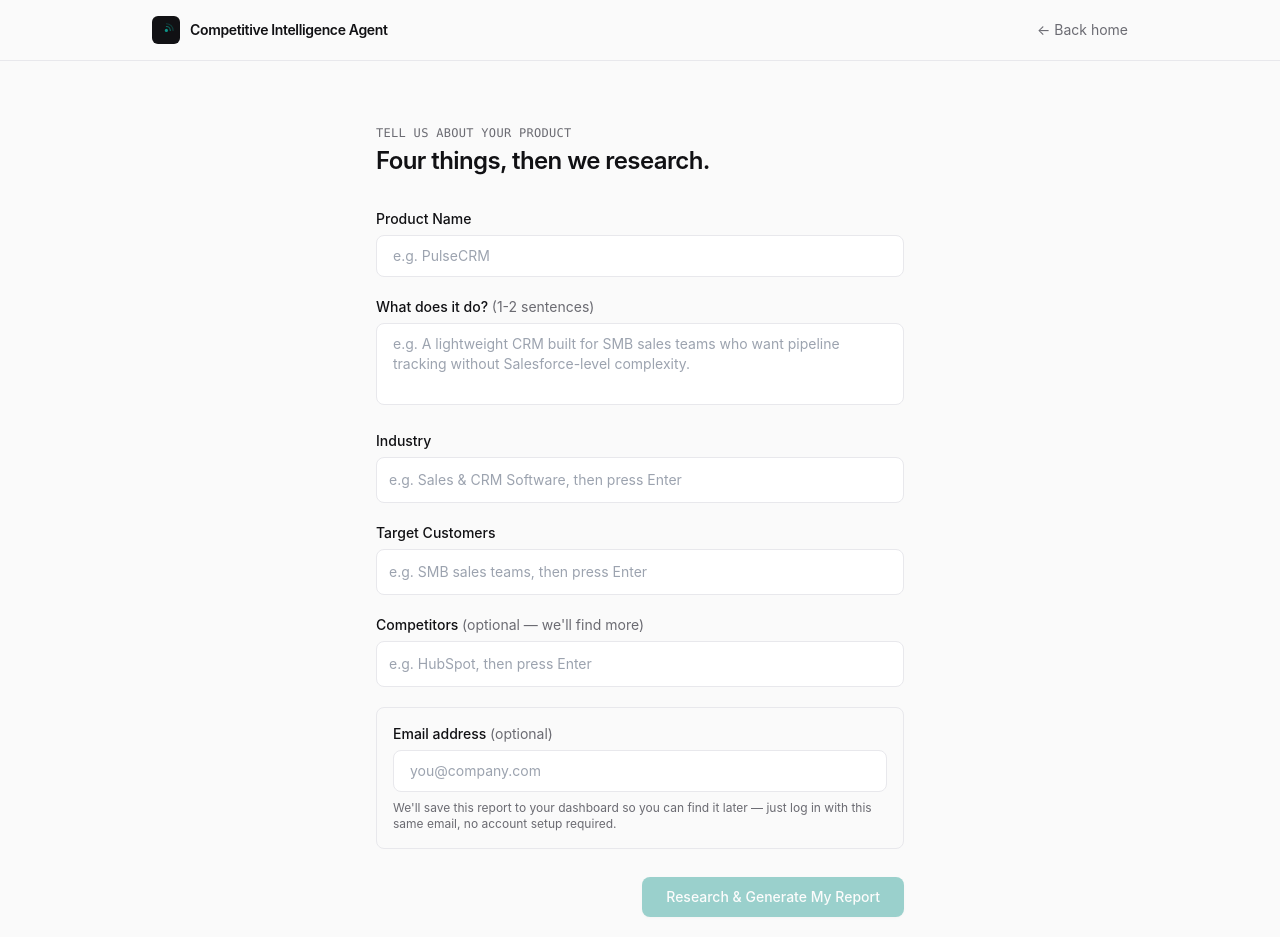
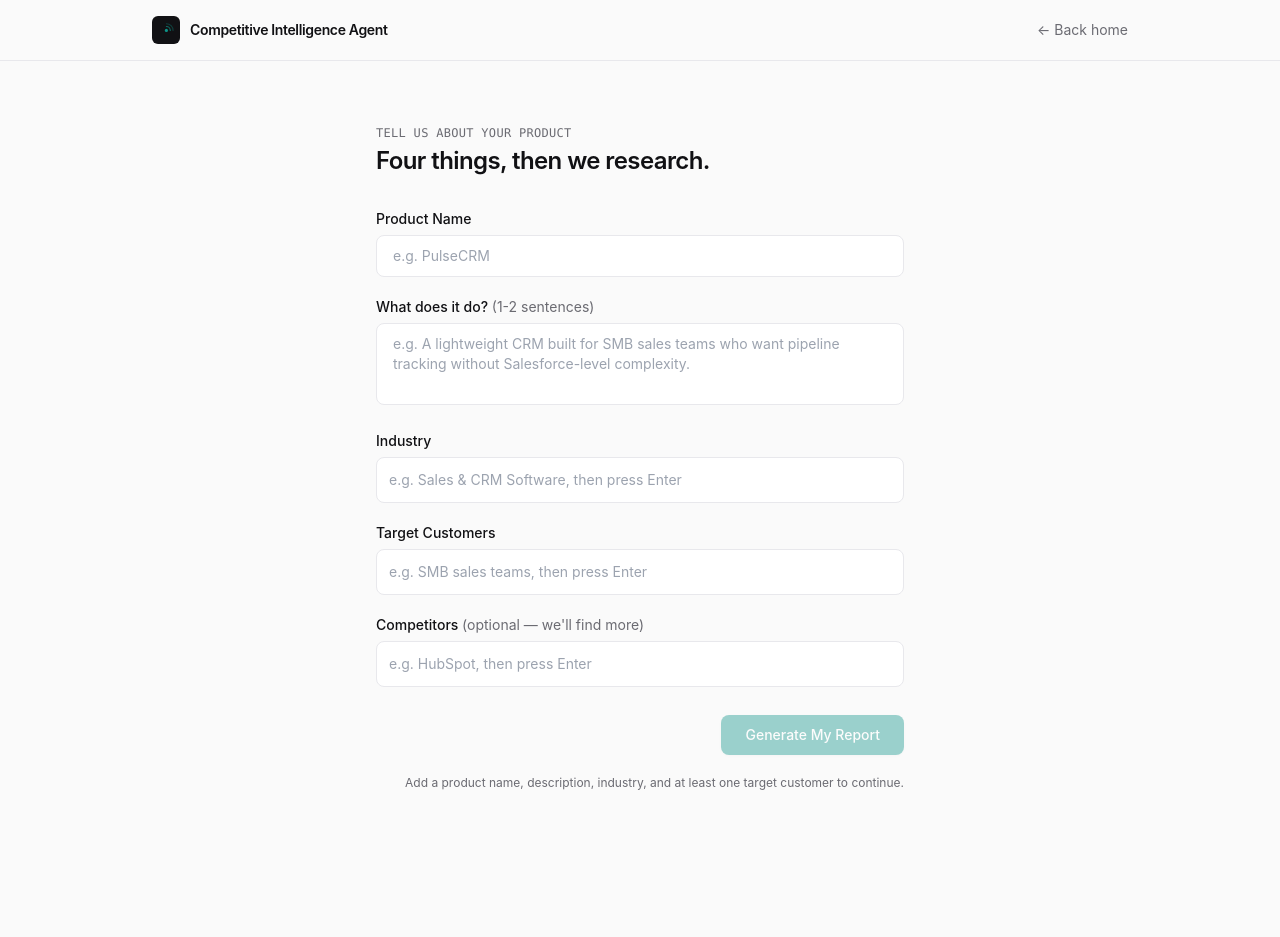
Before and after one commit to ReshmikaD/competitive-intelligence-agent, a Next.js app: page /create in a window 1280 px wide. Shown: the top 937 px of the page. After the commit the page ends 855 px from the top, so only its background shows below. Built offline with nearby package versions, Linux system fonts and the light colour scheme.

Commit message:
Fix AnalysisForm.tsx: remove stale email field, match session-gated save flow

```diff
--- a/components/create/AnalysisForm.tsx
+++ b/components/create/AnalysisForm.tsx
@@ -71,7 +71,6 @@ export default function AnalysisForm({
   const [industry, setIndustry] = useState<string[]>([]);
   const [targetCustomers, setTargetCustomers] = useState<string[]>([]);
   const [knownCompetitors, setKnownCompetitors] = useState<string[]>([]);
-  const [email, setEmail] = useState("");
 
   const valid =
     productName.trim().length > 0 &&
@@ -94,7 +93,6 @@ export default function AnalysisForm({
       industry,
       targetCustomers,
       knownCompetitors,
-      email: email.trim() || undefined,
     });
   }
 
@@ -163,30 +161,13 @@ export default function AnalysisForm({
           />
         </div>
 
-        <div className="rounded-lg border border-line bg-paper p-4">
-          <label className="mb-1.5 block text-sm font-medium text-ink">
-            Email address <span className="font-normal text-mist">(optional)</span>
-          </label>
-          <input
-            type="email"
-            value={email}
-            onChange={(e) => setEmail(e.target.value)}
-            placeholder="you@company.com"
-            className="w-full rounded-lg border border-line bg-white px-4 py-2.5 text-sm outline-none focus:border-accent focus-visible:outline-none focus-visible:ring-2 focus-visible:ring-accent focus-visible:ring-offset-2"
-          />
-          <p className="mt-2 text-xs text-mist">
-            We&apos;ll save this report to your dashboard so you can find it later — just log
-            in with this same email, no account setup required.
-          </p>
-        </div>
-
         <div className="flex justify-end pt-2">
           <button
             onClick={handleSubmit}
             disabled={!valid}
             className="rounded-lg bg-accent px-6 py-2.5 text-sm font-medium text-white shadow-card transition hover:bg-accent-dark disabled:opacity-40 focus-visible:outline-none focus-visible:ring-2 focus-visible:ring-accent focus-visible:ring-offset-2"
           >
-            Research & Generate My Report
+            Generate My Report
           </button>
         </div>
         {!valid && (
```
